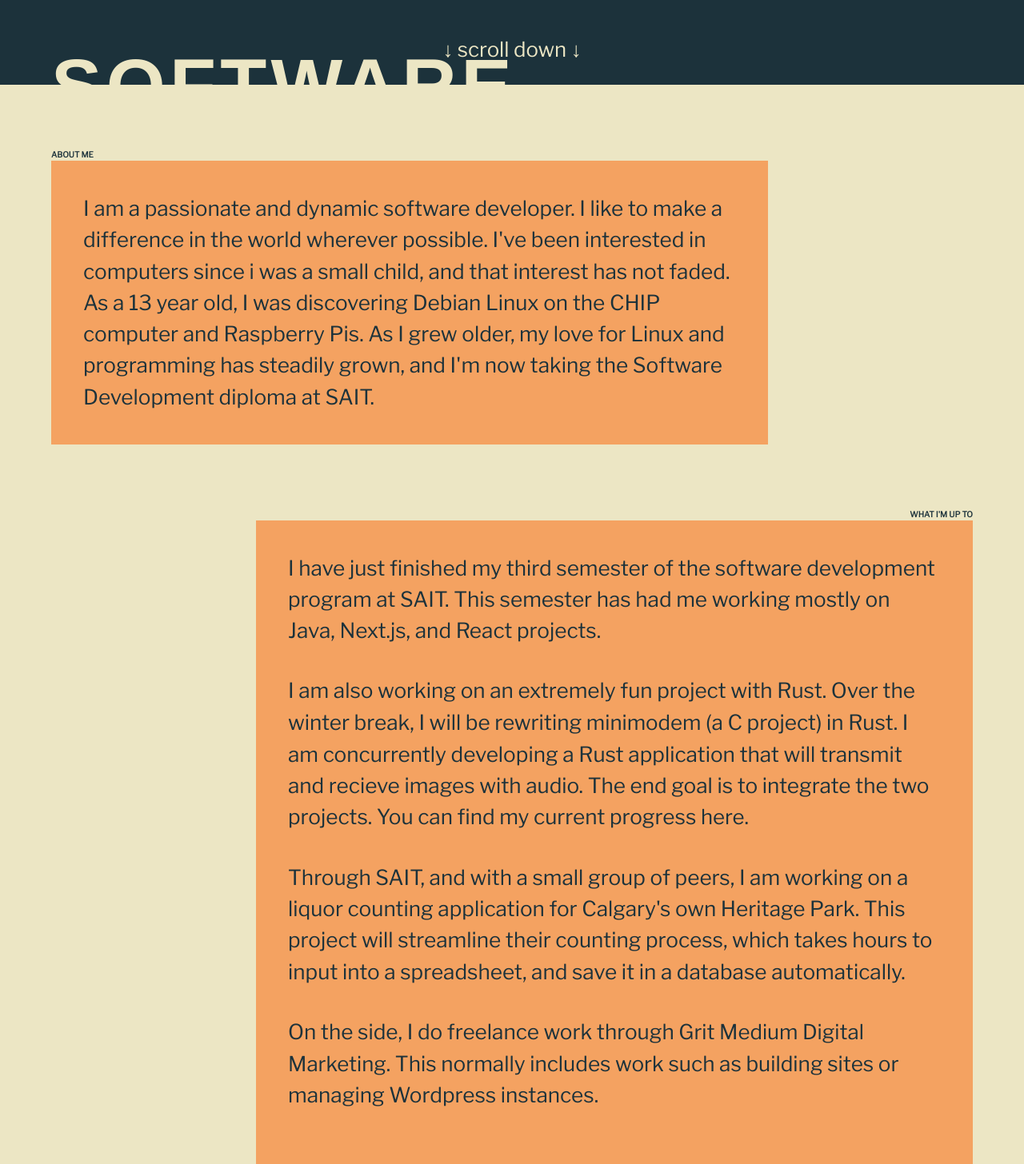
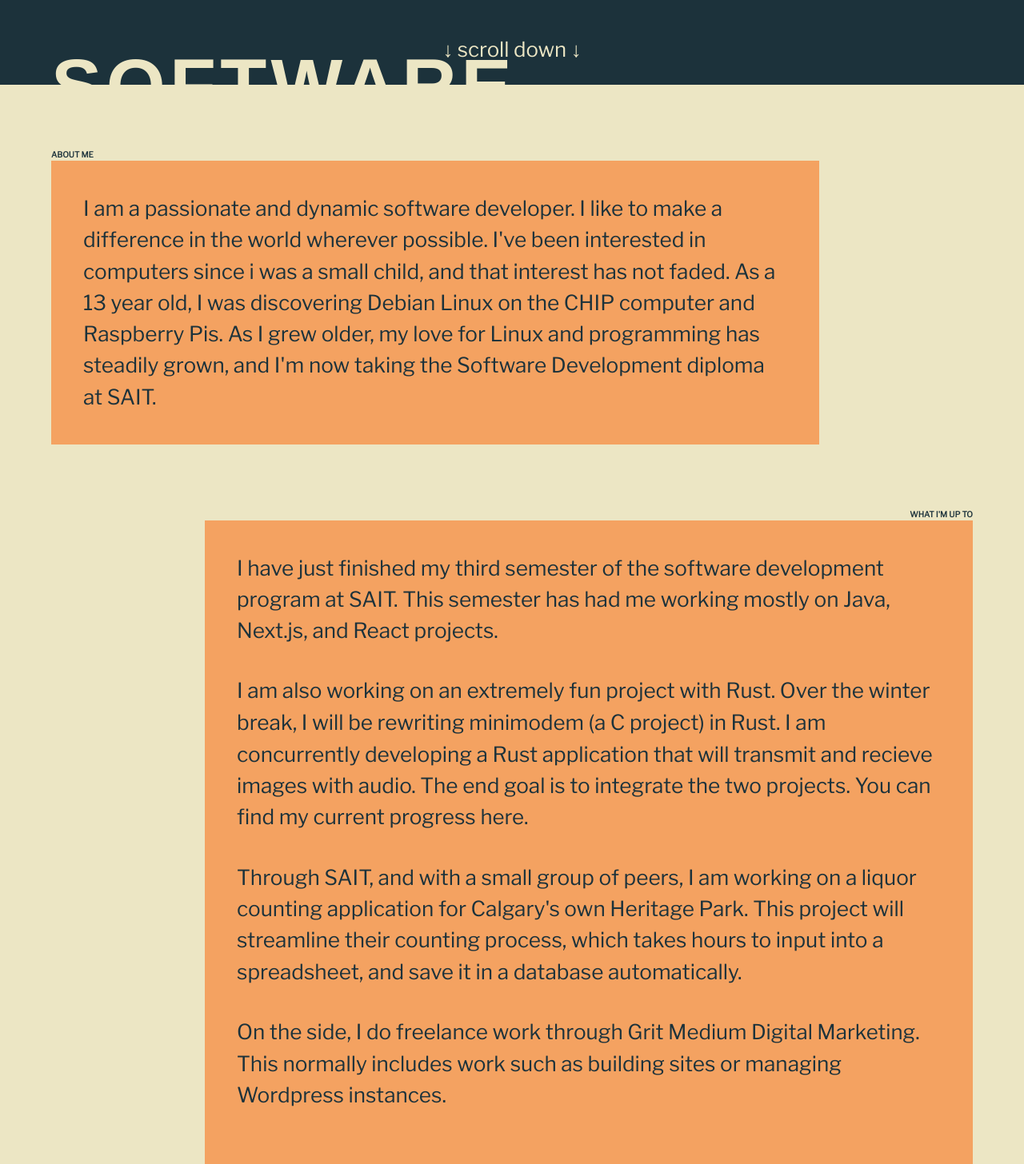
Before and after one commit to jovielarue/portfolio, a React (Vite) app: page / in a window 1280 px wide. Shown: the part 694-2150 px from the top of the page at 80% size. Built offline with nearby package versions, Linux system fonts and the light colour scheme; a web font is replaced by a local one.

Commit message:
Feat: make about component a little wider

```diff
--- a/src/App.css
+++ b/src/App.css
@@ -324,7 +324,7 @@ header a:hover {
 }
 .about-container {
   box-sizing: border-box;
-  padding-right: 20vw;
+  padding-right: 15vw;
   padding-top: 10vh;
   width: 90vw;
 }
@@ -341,7 +341,7 @@ header a:hover {
 
 .upto-container {
   box-sizing: border-box;
-  padding-left: 20vw;
+  padding-left: 15vw;
   padding-top: 10vh;
   width: 90vw;
   display: flex;
```
